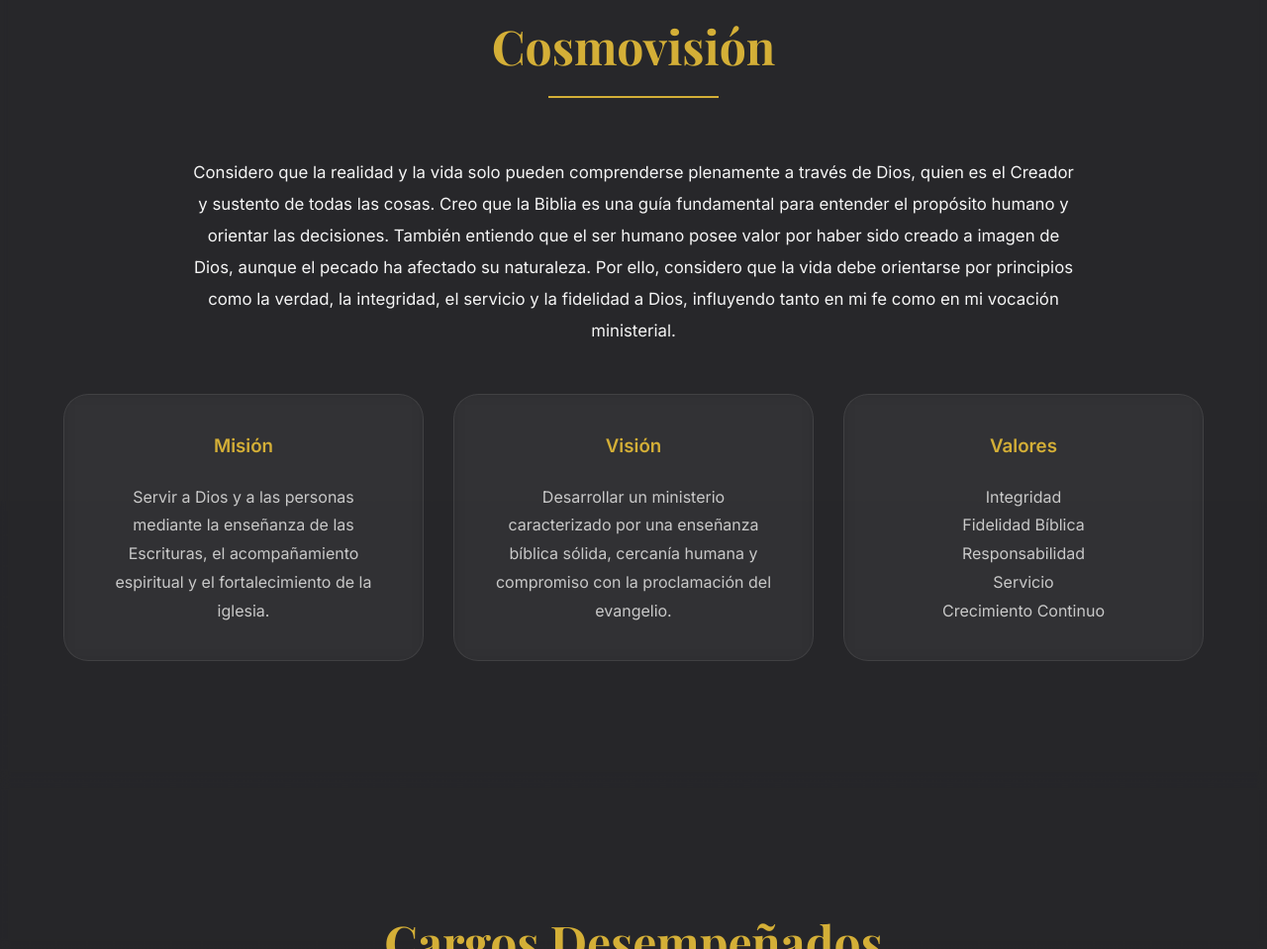
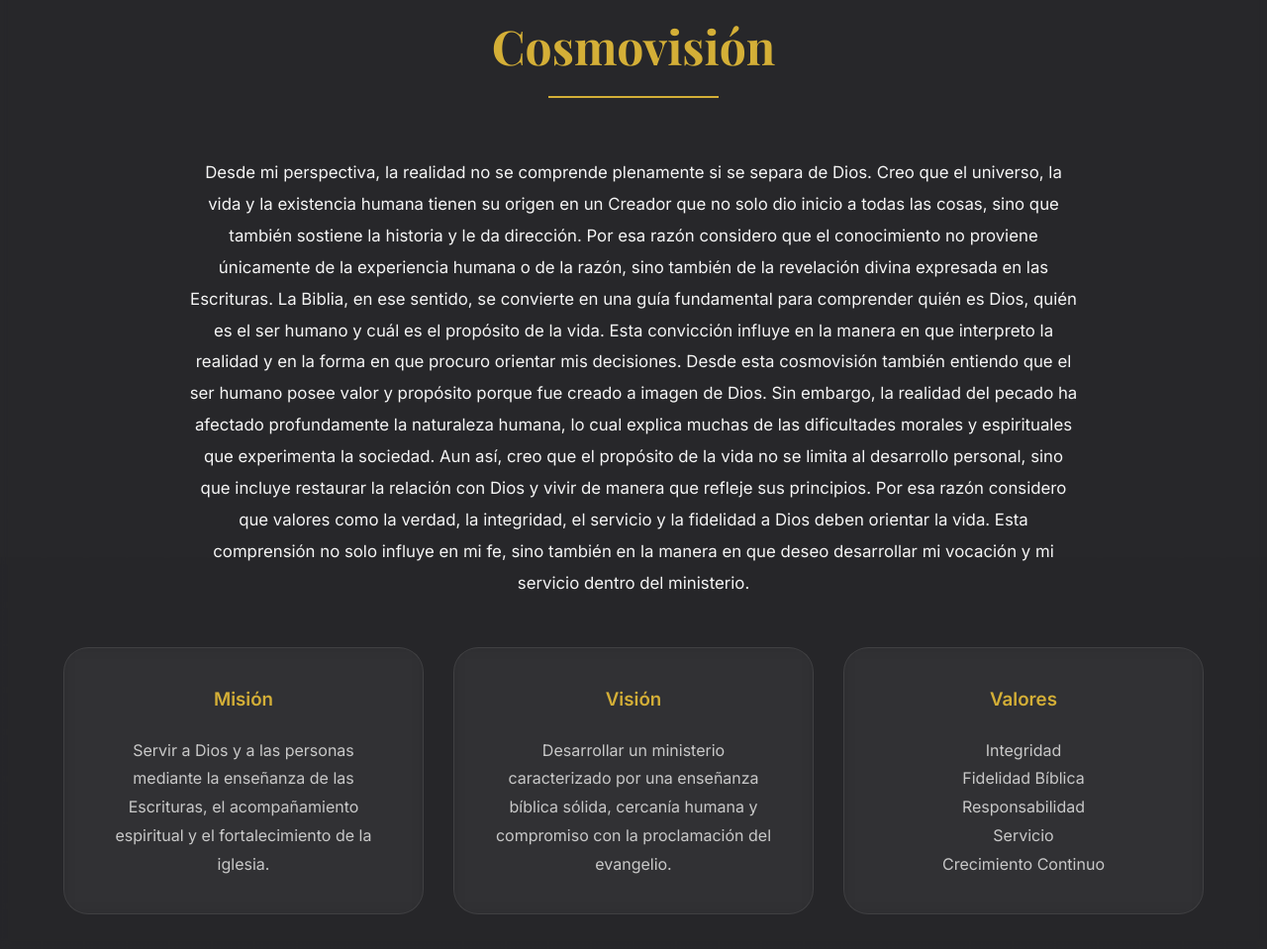
Before and after one commit to CASMTech/PORTAFOLIO-PROFESIONAL-I, a website: page index.html in a window 1280 px wide. Shown: the part 2286-3245 px from the top of the page at 99% size. Drawn offline with nearby package versions, Linux system fonts and the light colour scheme.

Commit message:
Revise perspective on reality and relationship with God

```diff
--- a/index.html
+++ b/index.html
@@ -189,7 +189,8 @@
 
             <p>
 
-                Considero que la realidad y la vida solo pueden comprenderse plenamente a través de Dios, quien es el Creador y sustento de todas las cosas. Creo que la Biblia es una guía fundamental para entender el propósito humano y orientar las decisiones. También entiendo que el ser humano posee valor por haber sido creado a imagen de Dios, aunque el pecado ha afectado su naturaleza. Por ello, considero que la vida debe orientarse por principios como la verdad, la integridad, el servicio y la fidelidad a Dios, influyendo tanto en mi fe como en mi vocación ministerial.
+                Desde mi perspectiva, la realidad no se comprende plenamente si se separa de Dios. Creo que el universo, la vida y la existencia humana tienen su origen en un Creador que no solo dio inicio a todas las cosas, sino que también sostiene la historia y le da dirección. Por esa razón considero que el conocimiento no proviene únicamente de la experiencia humana o de la razón, sino también de la revelación divina expresada en las Escrituras. La Biblia, en ese sentido, se convierte en una guía fundamental para comprender quién es Dios, quién es el ser humano y cuál es el propósito de la vida. Esta convicción influye en la manera en que interpreto la realidad y en la forma en que procuro orientar mis decisiones.
+  Desde esta cosmovisión también entiendo que el ser humano posee valor y propósito porque fue creado a imagen de Dios. Sin embargo, la realidad del pecado ha afectado profundamente la naturaleza humana, lo cual explica muchas de las dificultades morales y espirituales que experimenta la sociedad. Aun así, creo que el propósito de la vida no se limita al desarrollo personal, sino que incluye restaurar la relación con Dios y vivir de manera que refleje sus principios. Por esa razón considero que valores como la verdad, la integridad, el servicio y la fidelidad a Dios deben orientar la vida. Esta comprensión no solo influye en mi fe, sino también en la manera en que deseo desarrollar mi vocación y mi servicio dentro del ministerio.
 
             </p>
 
```
